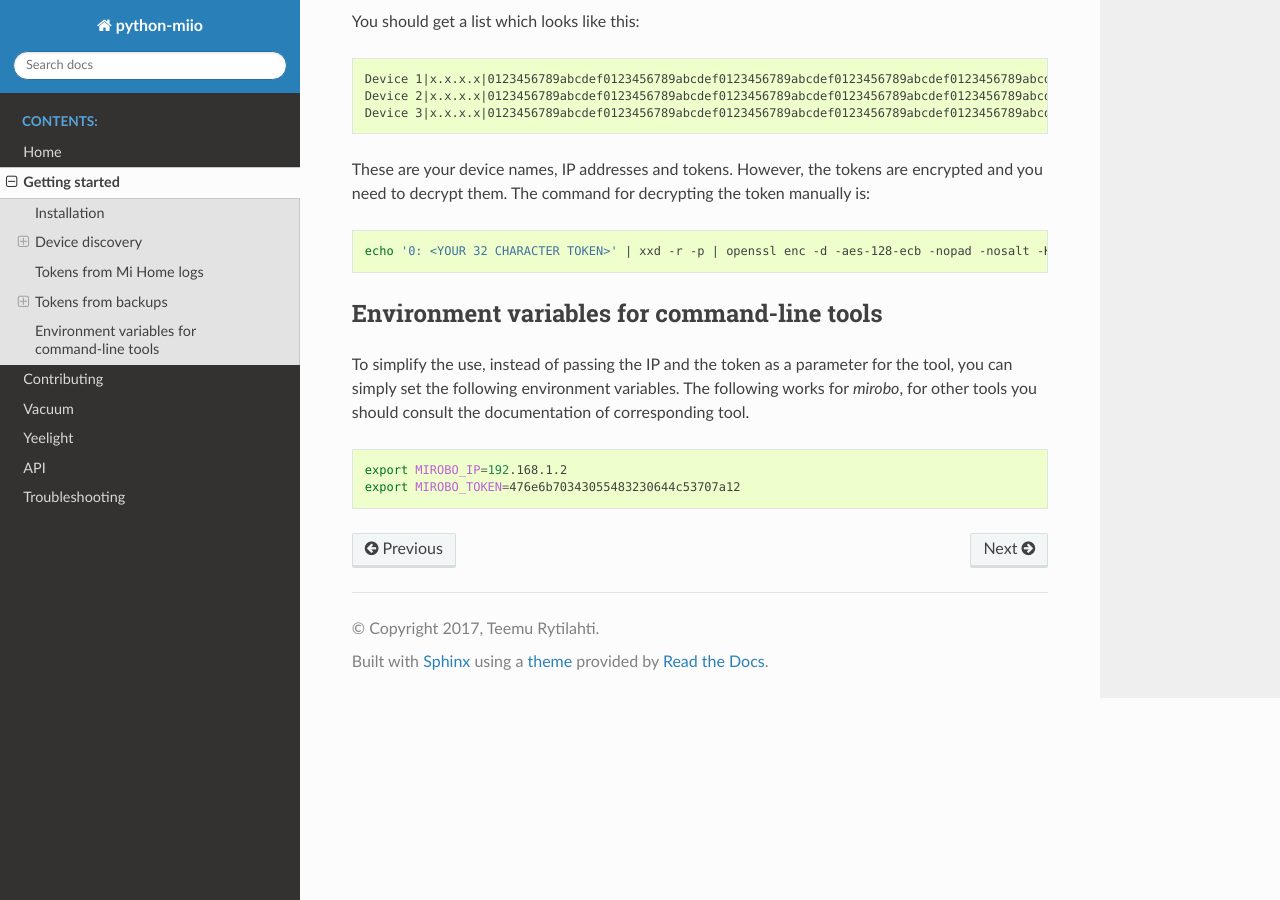
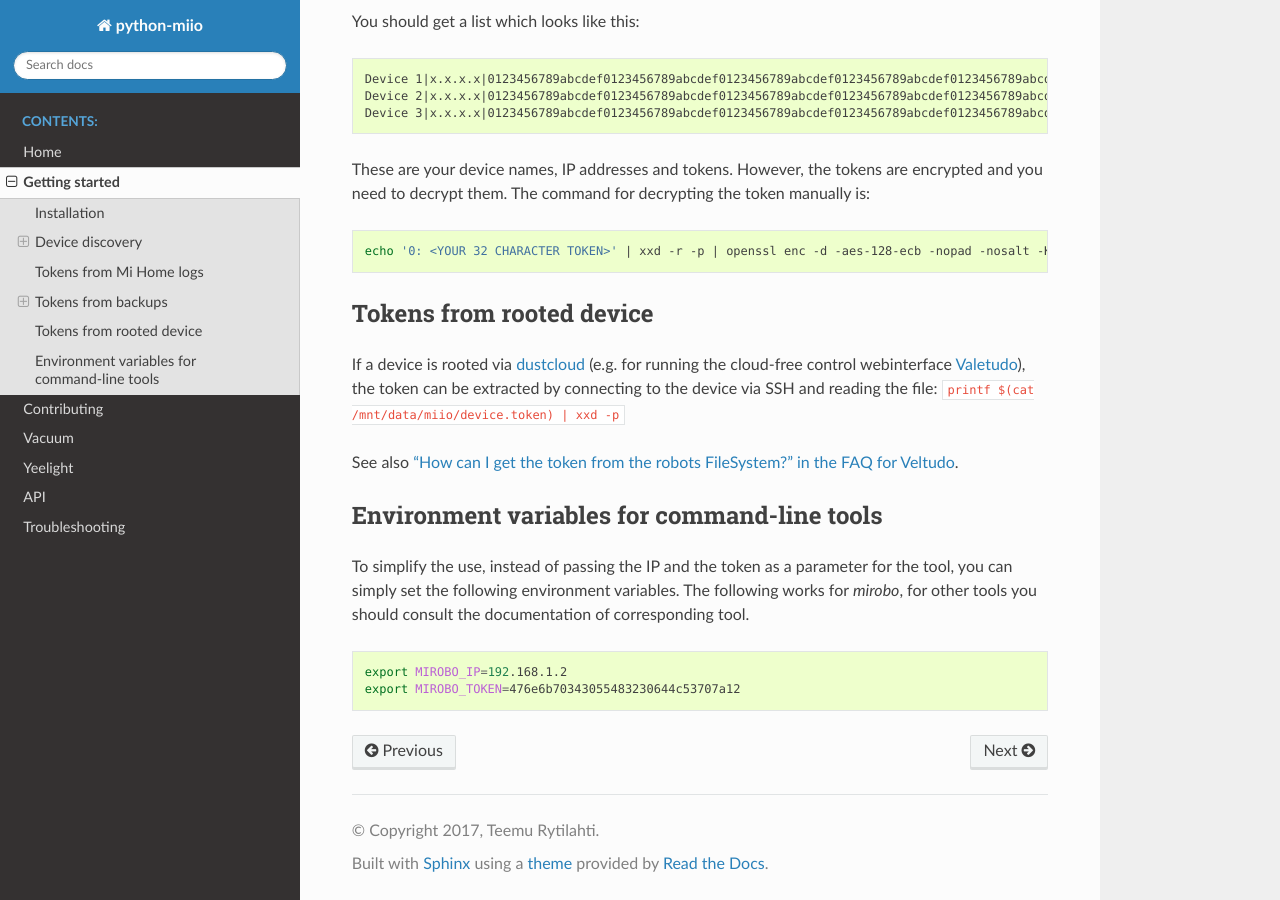
Before and after one commit to rytilahti/python-miio, a Sphinx documentation site: the page built from docs/discovery.rst, in a window 1280 px wide and 900 px high, scrolled down 4950 px. Built offline with Sphinx 7.4.7 and the Read the Docs theme 2.0.0, drawn with Linux system fonts in a browser that asks for light colours; pages that are not in the unit, such as notebooks, are missing from menus.

Commit message:
Add section for getting tokens from rooted devices (#966)
* Add section for getting tokens from rooted devices

* typofix

Co-authored-by: Teemu R <tpr@iki.fi>

```diff
--- a/docs/discovery.rst
+++ b/docs/discovery.rst
@@ -260,6 +260,15 @@ The command for decrypting the token manually is:
 
     echo '0: <YOUR 32 CHARACTER TOKEN>' | xxd -r -p | openssl enc -d -aes-128-ecb -nopad -nosalt -K 00000000000000000000000000000000
 
+.. _rooted_tokens:
+
+Tokens from rooted device
+=========================
+
+If a device is rooted via `dustcloud <https://github.com/dgiese/dustcloud>`_ (e.g. for running the cloud-free control webinterface `Valetudo <https://valetudo.cloud/>`_), the token can be extracted by connecting to the device via SSH and reading the file: :code:`printf $(cat /mnt/data/miio/device.token) | xxd -p`
+
+See also `"How can I get the token from the robots FileSystem?" in the FAQ for Veltudo <https://valetudo.cloud/pages/faq.html#how-can-i-get-the-token-from-the-robots-filesystem>`_.
+
 Environment variables for command-line tools
 ============================================
 
```
